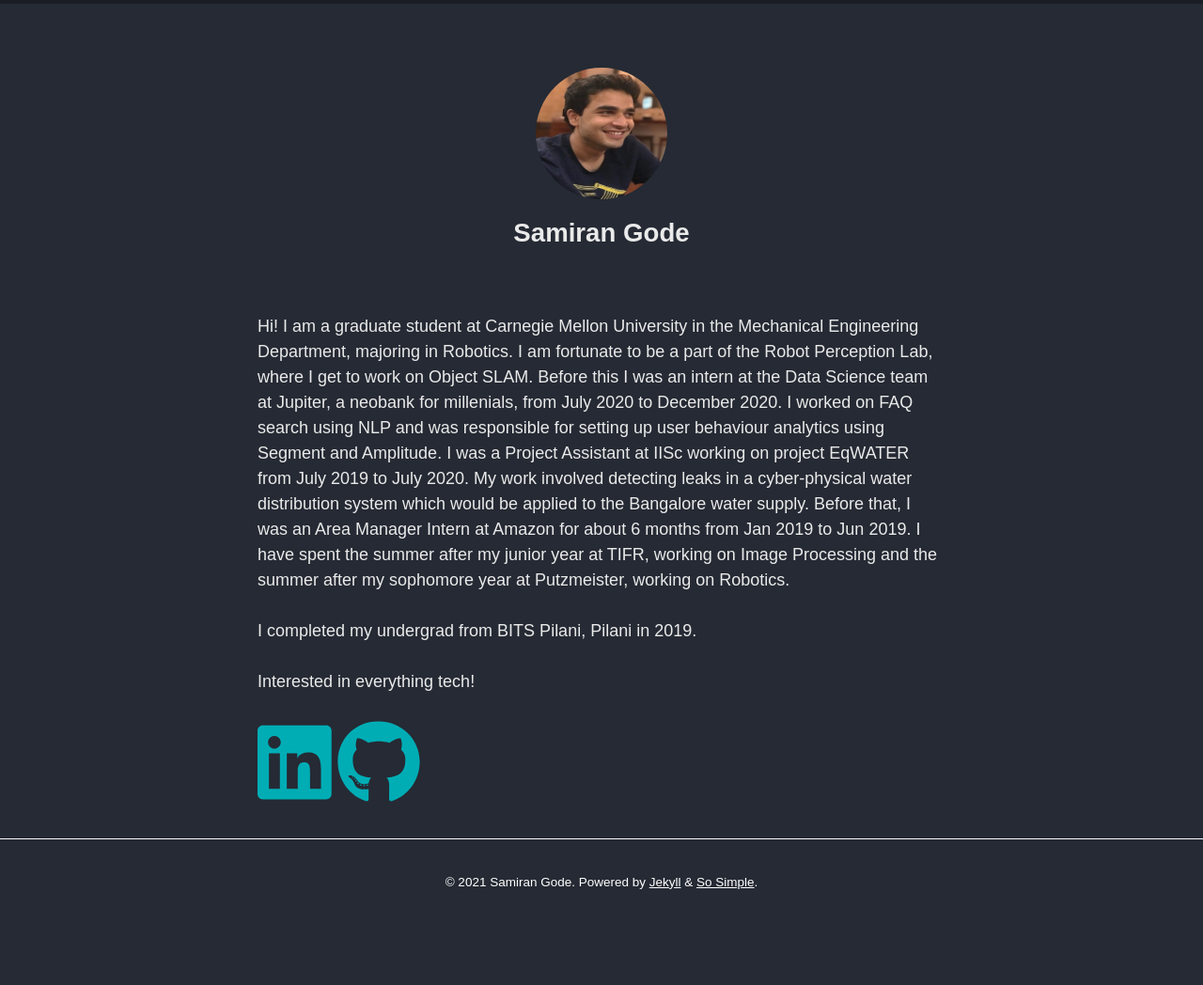
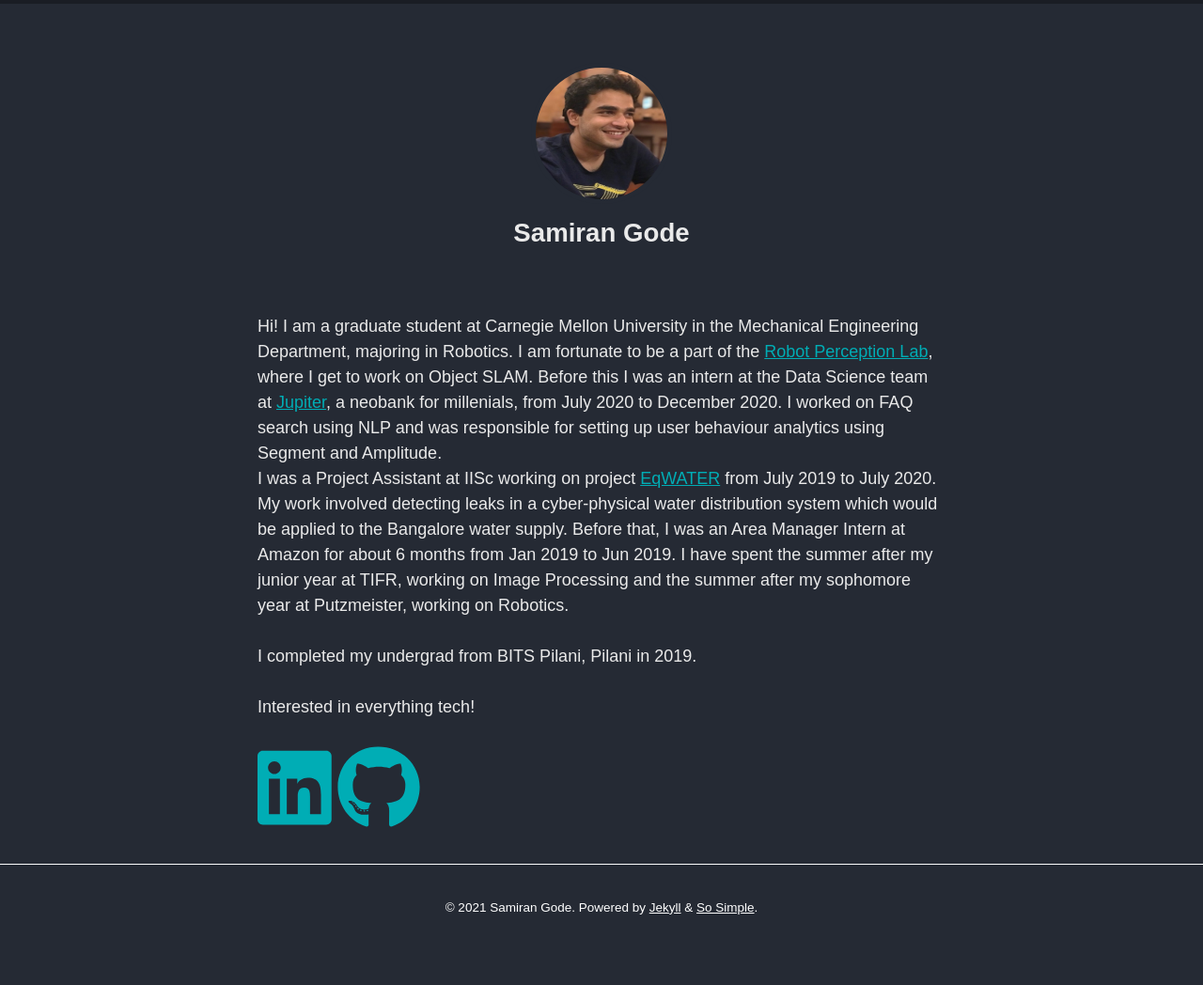
Before and after one commit to YashashGaurav/samirangode.github.io, a Jekyll site: the page built from index.markdown, in a window 1280 px wide. Shown: the whole page at 94% size. Built offline with Jekyll 4.4.1, drawn with Linux system fonts in a browser that asks for light colours; nearby versions of some CDN libraries; before the commit the page ends 1021 px from its top, so only the background shows below that; part of the change alters nothing that is shown.

```diff
--- a/index.markdown
+++ b/index.markdown
@@ -4,10 +4,12 @@
 
 layout: home
 ---
-Hi! I am a graduate student at Carnegie Mellon University in the Mechanical Engineering Department, majoring in Robotics. I am fortunate to be a part of the Robot Perception Lab, where I get to work on Object SLAM. Before this I was an intern at the Data Science team at Jupiter, a neobank for millenials, from July 2020 to December 2020. I worked on FAQ search using NLP and was responsible for setting up user behaviour analytics using Segment and Amplitude.
-I was a Project Assistant at IISc working on project EqWATER from July 2019 to July 2020. My work involved detecting leaks in a cyber-physical water distribution system which would be applied to the Bangalore water supply. Before that, I was an Area Manager Intern at Amazon for about 6 months from Jan 2019 to Jun 2019. I have spent the summer after my junior year at TIFR, working on Image Processing and the summer after my sophomore year at Putzmeister, working on Robotics.
+Hi! I am a graduate student at Carnegie Mellon University in the Mechanical Engineering Department, majoring in Robotics. I am fortunate to be a part of the [Robot Perception Lab](https://rpl.ri.cmu.edu/), where I get to work on Object SLAM.
+Before this I was an intern at the Data Science team at [Jupiter](https://jupiter.money/), a neobank for millenials, from July 2020 to December 2020. I worked on FAQ search using NLP and was responsible for setting up user behaviour analytics using Segment and Amplitude.
+I was a Project Assistant at IISc working on project [EqWATER](https://imprint-india.org/intelligent-water-supply-network-monitoring-and-control-for-equitable-distribution-of-water-within-a-mega-city-eqwater) from July 2019 to July 2020. My work involved detecting leaks in a cyber-physical water distribution system which would be applied to the Bangalore water supply. Before that, I was an Area Manager Intern at Amazon for about 6 months from Jan 2019 to Jun 2019. I have spent the summer after my junior year at TIFR, working on Image Processing and the summer after my sophomore year at Putzmeister, working on Robotics.
 
 I completed my undergrad from BITS Pilani, Pilani in 2019.
+
 
 Interested in everything tech!
 
```
